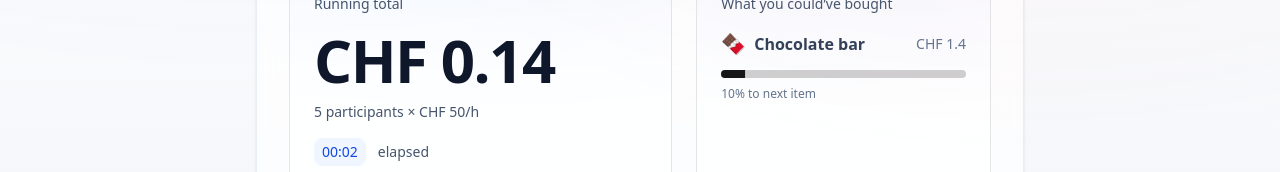
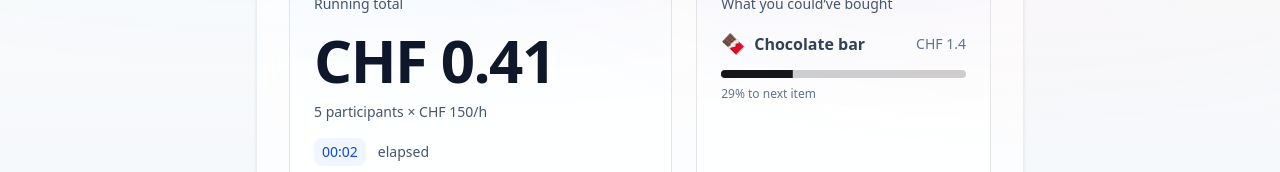
Before and after one commit to samemd/blabla-bills, a Next.js app: page / in a window 1280 px wide. Both pictures are taken after a click on the button "Start Tracking". Shown: the part 432-604 px from the top of the page. Built offline with nearby package versions, Linux system fonts and the light colour scheme.

Commit message:
fix: improve time tracking

```diff
--- a/components/bill-tracker.tsx
+++ b/components/bill-tracker.tsx
@@ -1,10 +1,18 @@
 "use client";
 
-import { AnimatePresence, motion } from "framer-motion";
+import { Milestone } from "@/components/milestone/milestone";
+import { MilestoneList } from "@/components/milestone/milestone-list";
+import { NextMilestone } from "@/components/milestone/next-milestone";
+import { Button } from "@/components/ui/button";
 import { Card, CardContent } from "@/components/ui/card";
+import { Input } from "@/components/ui/input";
+import {
+  InputBase,
+  InputBaseAdornment,
+  InputBaseControl,
+  InputBaseInput,
+} from "@/components/ui/input-base";
 import { Label } from "@/components/ui/label";
-import { Button } from "@/components/ui/button";
-import { Input } from "@/components/ui/input";
 import {
   Select,
   SelectContent,
@@ -12,46 +20,37 @@ import {
   SelectTrigger,
   SelectValue,
 } from "@/components/ui/select";
-import { CURRENCIES, CurrencyCode, formatCurrency } from "@/lib/currency";
 import { Separator } from "@/components/ui/separator";
 import { Slider } from "@/components/ui/slider";
+import { useAnimatedNumber } from "@/hooks/use-animated-number";
+import { CURRENCIES, CurrencyCode, formatCurrency } from "@/lib/currency";
+import { ThingInCurrency, THINGS } from "@/lib/things";
+import { formatDuration } from "@/lib/utils";
+import { AnimatePresence, motion } from "framer-motion";
 import { useEffect, useMemo, useRef, useState } from "react";
-import { ThingInCurrency, THINGS } from "@/lib/things";
-import { useAnimatedNumber } from "@/hooks/use-animated-number";
-import { formatDuration } from "@/lib/utils";
-import { Milestone } from "@/components/milestone/milestone";
-import { NextMilestone } from "@/components/milestone/next-milestone";
-import { MilestoneList } from "@/components/milestone/milestone-list";
-import {
-  InputBase,
-  InputBaseAdornment,
-  InputBaseControl,
-  InputBaseInput,
-} from "@/components/ui/input-base";
 
 export function BillTracker() {
   const [step, setStep] = useState<"setup" | "track" | "summary">("setup");
   const [participants, setParticipants] = useState<number>(5);
   const [currency, setCurrency] = useState<CurrencyCode>("CHF");
-  const [hourlyWage, setHourlyWage] = useState<number>(50);
+  const [hourlyWage, setHourlyWage] = useState<number>(150);
 
   const [isRunning, setIsRunning] = useState(false);
   const [elapsedSeconds, setElapsedSeconds] = useState<number>(0);
   const [finalElapsedSeconds, setFinalElapsedSeconds] = useState<number>(0);
   const [showAllItems, setShowAllItems] = useState(false);
+
   const intervalRef = useRef<NodeJS.Timeout | null>(null);
+  const startTimeRef = useRef<number | null>(null);
+  const pausedTimeRef = useRef<number>(0);
 
-  const costPerSecond = useMemo(() => {
-    // participants * hourlyWage per hour -> per second
-    return (participants * hourlyWage) / 3600;
-  }, [participants, hourlyWage]);
+  const costPerSecond = (participants * hourlyWage) / 3600;
 
   const rawTotal = elapsedSeconds * costPerSecond;
   const finalTotal = finalElapsedSeconds * costPerSecond;
   const animatedTotal = useAnimatedNumber(rawTotal, 0.85);
 
-  // Timeline conversion helpers
-  const eurRate = CURRENCIES.find((c) => c.code === currency)?.eurRate ?? 1; // EUR -> currency
+  const eurRate = CURRENCIES.find((c) => c.code === currency)?.eurRate ?? 1;
 
   const thingsInCurrency: ThingInCurrency[] = useMemo(() => {
     return THINGS.map((t) => ({
@@ -67,33 +66,62 @@ export function BillTracker() {
 
   const symbol = CURRENCIES.find((c) => c.code === currency)?.symbol ?? "CHF";
 
-  // Tick every second
+  // Tick based on actual elapsed time
   useEffect(() => {
     if (!isRunning) return;
+
+    if (!startTimeRef.current) {
+      startTimeRef.current = Date.now();
+    }
+
     intervalRef.current = setInterval(() => {
-      setElapsedSeconds((prev) => prev + 1);
-    }, 1000);
+      if (startTimeRef.current) {
+        const elapsed = Math.floor(
+          (Date.now() - startTimeRef.current) / 1000 + pausedTimeRef.current
+        );
+        setElapsedSeconds(elapsed);
+      }
+    }, 100); // Update more frequently for smoother display
+
     return () => {
       if (intervalRef.current) clearInterval(intervalRef.current);
     };
   }, [isRunning]);
 
+  // Handle pause/resume
+  useEffect(() => {
+    if (!isRunning && startTimeRef.current !== null) {
+      // Paused
+      pausedTimeRef.current = elapsedSeconds;
+      startTimeRef.current = null;
+    } else if (isRunning && startTimeRef.current === null) {
+      // Resumed
+      startTimeRef.current = Date.now();
+    }
+  }, [isRunning, elapsedSeconds]);
+
   function handleStart() {
     setStep("track");
     setIsRunning(true);
     setElapsedSeconds(0);
+    startTimeRef.current = Date.now();
+    pausedTimeRef.current = 0;
   }
 
   function handleStop() {
     setIsRunning(false);
     setStep("setup");
     setElapsedSeconds(0);
+    startTimeRef.current = null;
+    pausedTimeRef.current = 0;
   }
 
   function handleFinish() {
     setIsRunning(false);
     setFinalElapsedSeconds(elapsedSeconds);
     setStep("summary");
+    startTimeRef.current = null;
+    pausedTimeRef.current = 0;
   }
 
   function handleNewMeeting() {
@@ -101,6 +129,8 @@ export function BillTracker() {
     setElapsedSeconds(0);
     setFinalElapsedSeconds(0);
     setIsRunning(false);
+    startTimeRef.current = null;
+    pausedTimeRef.current = 0;
   }
 
   return (
--- a/components/milestone/milestone-list.tsx
+++ b/components/milestone/milestone-list.tsx
@@ -1,9 +1,9 @@
 "use client";
 
-import { AnimatePresence } from "framer-motion";
+import { Milestone } from "@/components/milestone/milestone";
 import { CurrencyCode } from "@/lib/currency";
 import { ThingInCurrency } from "@/lib/things";
-import { Milestone } from "@/components/milestone/milestone";
+import { AnimatePresence } from "framer-motion";
 
 type MilestonesProps = {
   things: ThingInCurrency[];
@@ -21,7 +21,6 @@ export function MilestoneList({ things, currency }: MilestonesProps) {
           <AnimatePresence initial={false}>
             {things
               .slice()
-              .reverse()
               .map((t) => (
                 <Milestone key={t.name} thing={t} currency={currency} />
               ))}
```
Also changed, not shown: package.json (+8 -8 lines), 1 other file (tests, documents, lock files or other folders).
